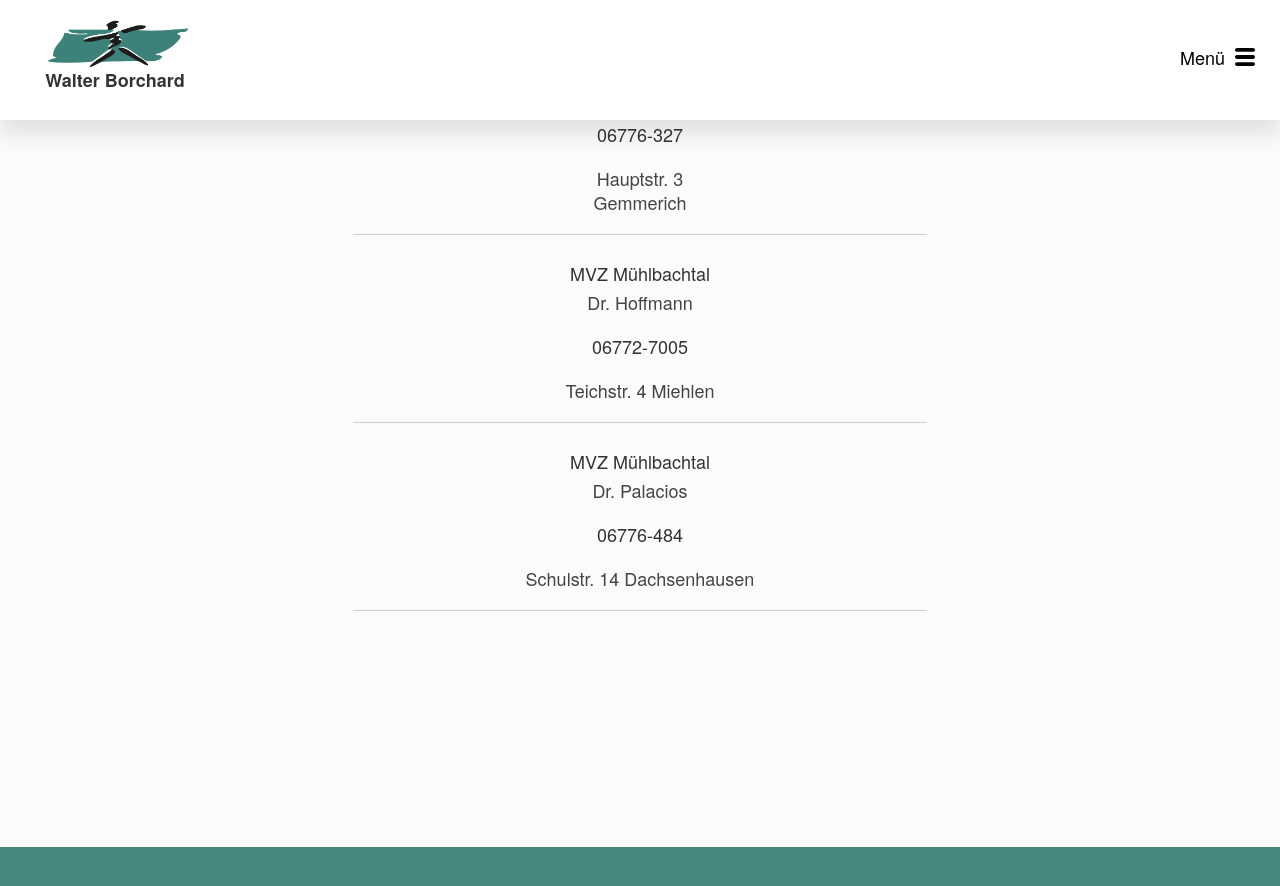
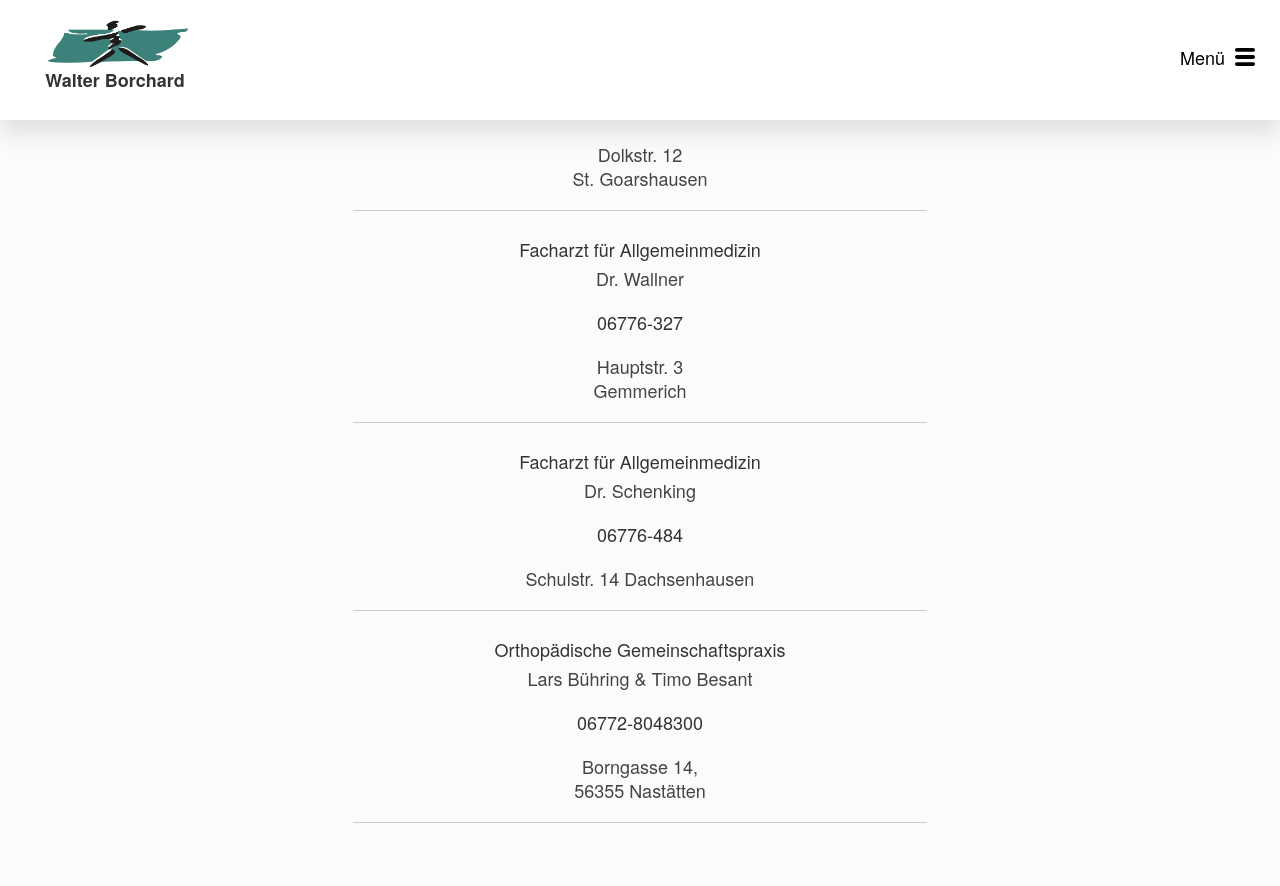
Before and after one commit to JohannesBorchard/Borchard-Orthopaedie, a Jekyll site: the page built from pages/regionale-versorgung.html, in a window 1280 px wide and 900 px high, scrolled down 8648 px. Shown: the top 886 px of the window. Built offline with Jekyll 4.4.1, drawn with Linux system fonts in a browser that asks for light colours; nearby versions of some CDN libraries; comment, search, counter and statistics services are not loaded; some of the changed text lies outside the part shown.

Commit message:
Responsive angepasst, Firma Überschrift, RV Tab

```diff
--- a/_includes/css/header.css
+++ b/_includes/css/header.css
@@ -186,7 +186,7 @@
 
 
 
-@media all and (max-width: 1280px), (min-device-width: 768px) and (max-device-width: 1024px){
+@media all and (max-width: 1200px), (min-device-width: 768px) and (max-device-width: 1024px){
 
     .nav__menu {
         flex-direction: column;
--- a/pages/regionale-versorgung.html
+++ b/pages/regionale-versorgung.html
@@ -47,7 +47,7 @@
             <tr class="institution">
                 <td class="institution__data">
                     <div class="institution__type">Orthopädische Gemeinschaftspraxis</div>
-                    <div class="institution__people">Dres. Altawili, Erlinghagen</div>
+                    <div class="institution__people">Dres. Altawili, Erlinghagen, Rosswag</div>
                 </td>
                 <td class="institution__data">
                     <a href="tel:02621 2683" class="institution__phone">02621 2683</a>
@@ -262,7 +262,7 @@
             <tr class="institution">
                 <td class="institution__data">
                     <div class="institution__type">Orthopädische Gemeinschaftspraxis</div>
-                    <div class="institution__people">Dres. Altawili, Erlinghagen</div>
+                    <div class="institution__people">Dres. Altawili, Erlinghagen, Rosswag</div>
                 </td>
                 <td class="institution__data">
                     <a href="tel:02603 6000" class="institution__phone">02603 6000</a>
@@ -364,6 +364,19 @@
                 </td>
             </tr>
 
+            <tr class="institution">
+                <td class="institution__data">
+                    <div class="institution__type">Facharzt für Allgemeinmedizin</div>
+                    <div class="institution__people">Dr. Schenking</div>
+                </td>
+                <td class="institution__data">
+                    <a href="tel:12345678" class="institution__phone">02603-94030 </a>
+                </td>
+                <td class="institution__data">
+                    <div class="institution__adress">Römerstr. 80</div>
+                </td>
+            </tr>
+
         </table>
     </div>
 
@@ -387,7 +400,7 @@
             <tr class="institution">
                 <td class="institution__data">
                     <div class="institution__type">Zweitpraxis</div>
-                    <div class="institution__people">Dr. Jäger</div>
+                    <div class="institution__people">Dr. Jäger, Dr. Klimaschka</div>
                 </td>
                 <td class="institution__data">
                     <a href="tel:02604 4439" class="institution__phone">02604 4439</a>
@@ -400,7 +413,7 @@
             <tr class="institution">
                 <td class="institution__data">
                     <div class="institution__type">Hausarzt und Internist</div>
-                    <div class="institution__people">Dr. Suleimann</div>
+                    <div class="institution__people">Dr. Suleimann, MVZ Lahntal</div>
                 </td>
                 <td class="institution__data">
                     <a href="tel:02604 943377" class="institution__phone">02604 943377</a>
@@ -517,21 +530,8 @@
 
             <tr class="institution">
                 <td class="institution__data">
-                    <div class="institution__type">MVZ Mühlbachtal</div>
-                    <div class="institution__people">Dr. Hoffmann</div>
-                </td>
-                <td class="institution__data">
-                    <a href="tel:12345678" class="institution__phone">06772-7005</a>
-                </td>
-                <td class="institution__data">
-                    <div class="institution__adress">Teichstr. 4 <b>Miehlen</div>
-                </td>
-            </tr>
-
-            <tr class="institution">
-                <td class="institution__data">
-                    <div class="institution__type">MVZ Mühlbachtal</div>
-                    <div class="institution__people">Dr. Palacios</div>
+                    <div class="institution__type">Facharzt für Allgemeinmedizin</div>
+                    <div class="institution__people">Dr. Schenking</div>
                 </td>
                 <td class="institution__data">
                     <a href="tel:12345678" class="institution__phone">06776-484</a>
@@ -541,6 +541,19 @@
                 </td>
             </tr>
 
+            <tr class="institution">
+                <td class="institution__data">
+                    <div class="institution__type">Orthopädische Gemeinschaftspraxis</div>
+                    <div class="institution__people">Lars Bühring & Timo Besant</div>
+                </td>
+                <td class="institution__data">
+                    <a href="tel:12345678" class="institution__phone">06772-8048300</a>
+                </td>
+                <td class="institution__data">
+                    <div class="institution__adress">Borngasse 14, <br>56355 Nastätten</div>
+                </td>
+            </tr>
+
         </table>
     </div>
 </main>
```
Also changed, not shown: other parts of pages/regionale-versorgung.html (+1 -1 lines), pages/firma.html (+5 -4 lines).
